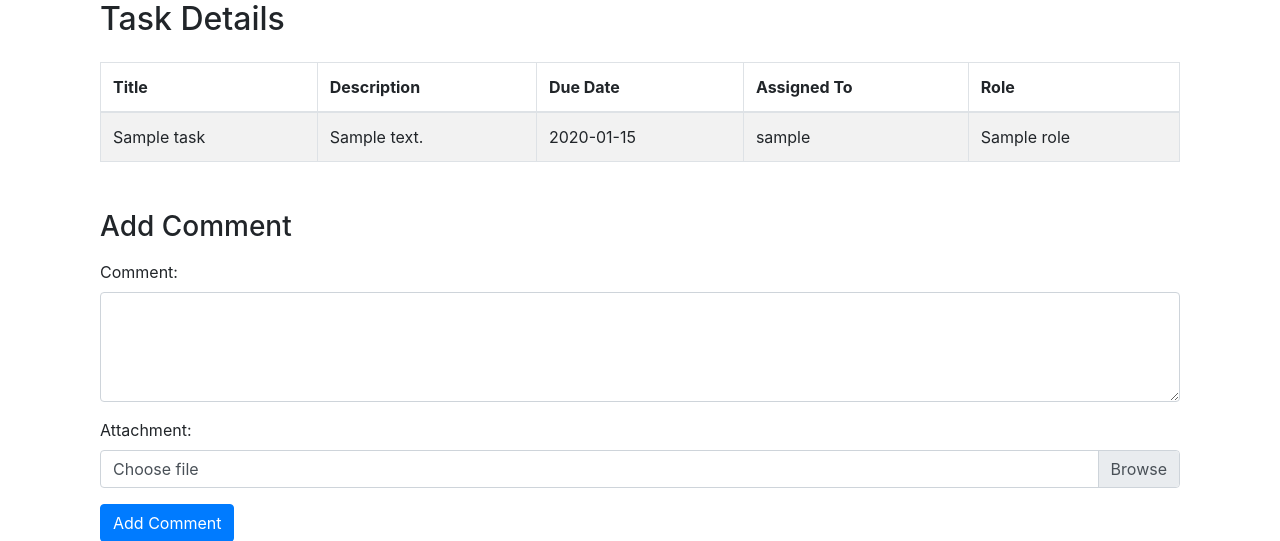
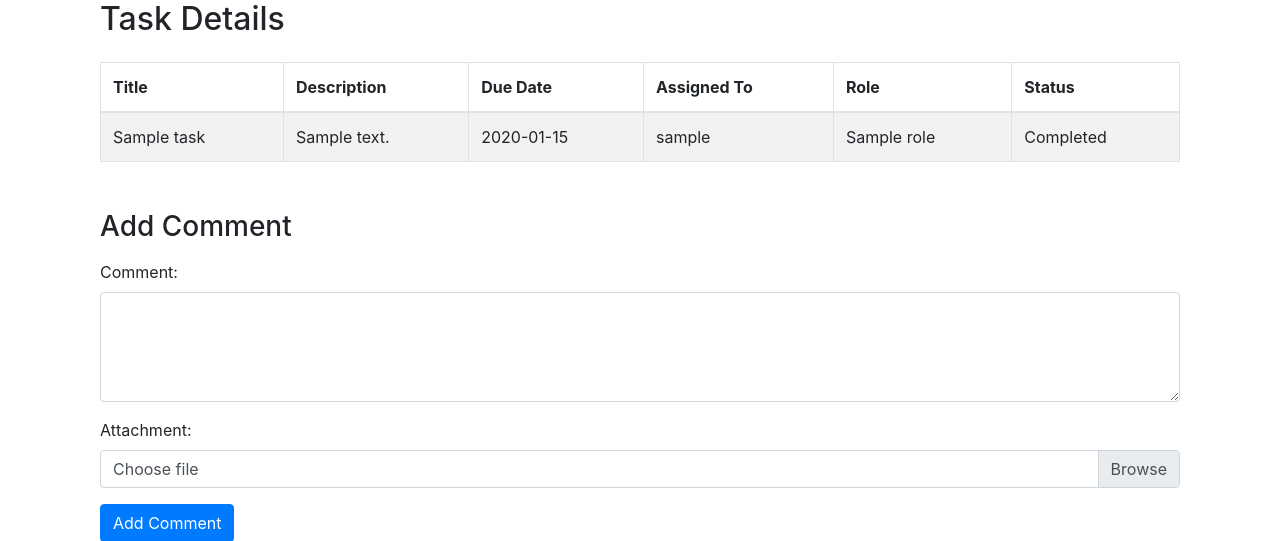
Before and after one commit to Updeus/Final-Year-Project, a Python web app: template App/templates/tasks.html in a window 1280 px wide. Shown: the part 56-597 px from the top of the page. Run offline with Jinja, Linux system fonts and the light colour scheme; the template is opened without the code that fills it: most values are stand-ins (such as "Sample title", 1, 10 or a date in 2020); some libraries are stand-ins or nearby versions.

Commit message:
Changes to backend for inclusion of status change for tasks

```diff
--- a/App/models/role.py
+++ b/App/models/role.py
@@ -6,3 +6,5 @@ from flask_login import UserMixin
 class Role(db.Model):
     id = db.Column(db.Integer, primary_key=True)
     name = db.Column(db.String(80), unique=True, nullable=False)
+    leader_id = db.Column(db.Integer, db.ForeignKey('user.id'))
+    leader = db.relationship('User', backref=db.backref('leader_role', uselist=False))
--- a/App/models/task.py
+++ b/App/models/task.py
@@ -11,6 +11,8 @@ class Task(db.Model):
     due_date = db.Column(db.DateTime, nullable=True)
     assigned_user_id = db.Column(db.Integer, db.ForeignKey('user.id'))
     assigned_user = db.relationship('User', backref=db.backref('tasks', lazy='dynamic'))
+    status = db.Column(db.String(20), default="To Do")
+    role = db.relationship('Role', backref='tasks')
     role_id = db.Column(db.Integer, db.ForeignKey('role.id'), nullable=True) #remove nullable=True if problems
     role = db.relationship('Role', backref=db.backref('tasks', lazy=True))
     comments = db.relationship('Comment', back_populates='task')
--- a/App/templates/delegate_role.html
+++ b/App/templates/delegate_role.html
@@ -19,6 +19,10 @@
                 {% endfor %}
             </select>
         </div>
+        <div class="form-check">
+            <input type="checkbox" class="form-check-input" id="is_role_leader" name="is_role_leader">
+            <label class="form-check-label" for="is_role_leader">Set as Role Leader</label>
+        </div>
         <button type="submit" class="btn btn-primary">Delegate Role</button>
     </form>
 {% endif %}
--- a/App/templates/tasks.html
+++ b/App/templates/tasks.html
@@ -1,4 +1,5 @@
 {% extends "layout.html" %}
+
 <head>
     <!-- Add Bootstrap CSS -->
     <link rel="stylesheet" href="https://maxcdn.bootstrapcdn.com/bootstrap/4.5.2/css/bootstrap.min.css">
@@ -19,6 +20,7 @@
                 <th>Due Date</th>
                 <th>Assigned To</th>
                 <th>Role</th>
+                <th>Status</th>
             </tr>
         </thead>
         <tbody>
@@ -29,6 +31,19 @@
                 <td>{{ task.due_date.strftime('%Y-%m-%d') }}</td>
                 <td>{{ task.assigned_user.username }}</td>
                 <td>{{ task.role.name }}</td>
+                <td>{{ task.status }}</td>
+                {% set user_is_role_leader = current_user == task.role.leader %}
+                {% if current_user.has_roles('Admin') or user_is_role_leader %}
+                <form action="{{ url_for('user_views.update_status', task_id=task.id) }}" method="POST">
+                    <select name="status">
+                        <option value="To Do" {% if task.status=='To Do' %}selected{% endif %}>To Do</option>
+                        <option value="Ongoing" {% if task.status=='Ongoing' %}selected{% endif %}>Ongoing</option>
+                        <option value="Completed" {% if task.status=='Completed' %}selected{% endif %}>Completed
+                        </option>
+                    </select>
+                    <button type="submit">Update Status</button>
+                </form>
+                {% endif %}
             </tr>
             {% endfor %}
         </tbody>
```
Also changed, not shown: App/views/user.py (+44 -2 lines).
